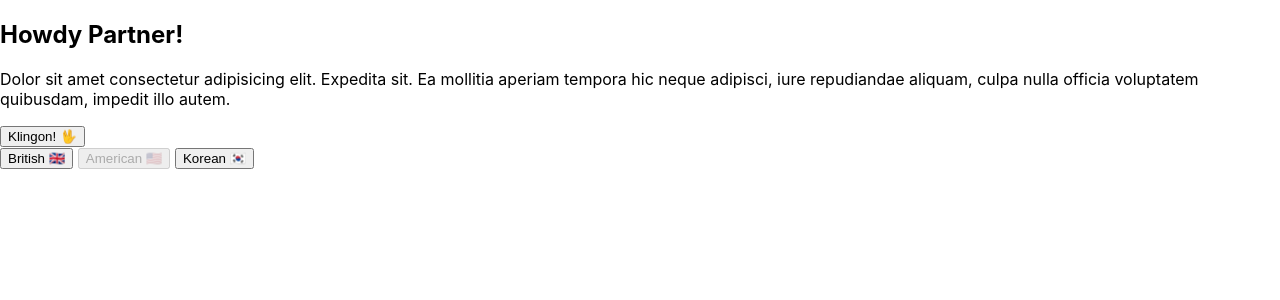
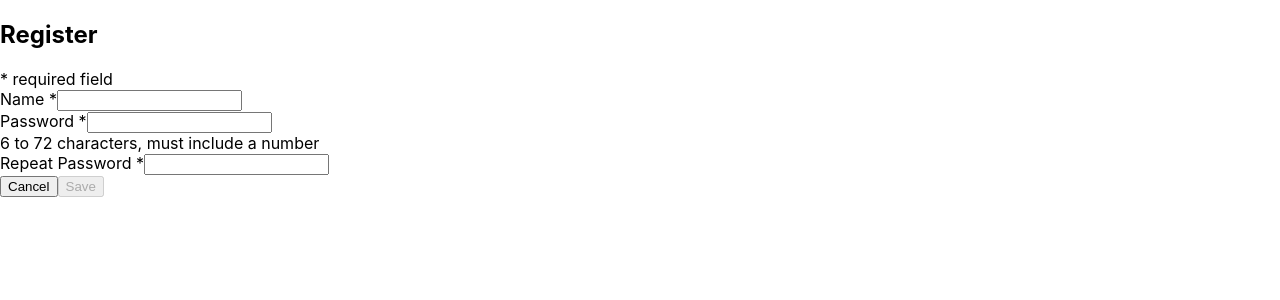
Before and after one commit to ysz951/react-playground, a React (Create React App) app: page / in a window 1280 px wide. Shown: the top 300 px of the page. Built offline with nearby package versions, Linux system fonts and the light colour scheme.

Commit message:
add validate

```diff
--- a/src/index.js
+++ b/src/index.js
@@ -1,9 +1,6 @@
 import React from 'react';
 import ReactDOM from 'react-dom';
 import './index.css';
-import AppLang from './lang-context/AppLang';
+import RegistrationForm from './registrationForm/registrationForm';
 
-ReactDOM.render(
-  <AppLang />,
-  document.getElementById('root')
-);
+ReactDOM.render(<RegistrationForm />, document.getElementById('root'));
--- /dev/null
+++ b/src/registrationForm/ValidationError.js
@@ -0,0 +1,11 @@
+import React from 'react';
+
+export default function ValidationError(props) {
+  if(props.message) {
+    return (
+      <div className="error">{props.message}</div>
+    );
+  }
+
+  return <></>
+}
--- /dev/null
+++ b/src/registrationForm/registrationForm.js
@@ -0,0 +1,150 @@
+import React, { Component } from "react";
+import ValidationError from "./ValidationError";
+
+class RegistrationForm extends Component {
+  constructor(props) {
+    super(props);
+    this.state = {
+      name: {
+        value: "",
+        touched: false
+      },
+      password: {
+        value: "",
+        touched: false
+      },
+      repeatPassword: {
+        value: "",
+        touched: false
+      }
+    };
+  }
+
+  updateName(name) {
+    this.setState({ name: { value: name, touched: true } });
+  }
+
+  updatePassword(password) {
+    this.setState({
+      password: { value: password, touched: true }
+    });
+  }
+
+  updateRepeatPassword(repeatPassword) {
+    this.setState({
+      repeatPassword: {
+        value: repeatPassword,
+        touched: true
+      }
+    });
+  }
+
+  handleSubmit(event) {
+    event.preventDefault();
+    const { name, password, repeatPassword } = this.state;
+
+    console.log("Name: ", name.value);
+    console.log("Password: ", password.value);
+    console.log("Repeat Password: ", repeatPassword.value);
+  }
+
+  validateName() {
+    const name = this.state.name.value.trim();
+    if (name.length === 0) {
+      return "Name is required";
+    } else if (name.length < 3) {
+      return "Name must be at least 3 characters long";
+    }
+  }
+
+  validatePassword() {
+    const password = this.state.password.value.trim();
+    if (password.length === 0) {
+      return "Password is required";
+    } else if (password.length < 6 || password.length > 72) {
+      return "Password must be between 6 and 72 characters long";
+    } else if (!password.match(/[0-9]/)) {
+      return "Password must contain at least one number";
+    }
+  }
+
+  validateRepeatPassword() {
+    const repeatPassword = this.state.repeatPassword.value.trim();
+    const password = this.state.password.value.trim();
+
+    if (repeatPassword !== password) {
+      return "Passwords do not match";
+    }
+  }
+
+  render() {
+    const nameError = this.validateName();
+    const passwordError = this.validatePassword();
+    const repeatPasswordError = this.validateRepeatPassword();
+
+    return (
+      <form className="registration" onSubmit={e => this.handleSubmit(e)}>
+        <h2>Register</h2>
+        <div className="registration__hint">* required field</div>
+        <div className="form-group">
+          <label htmlFor="name">Name *</label>
+          <input
+            type="text"
+            className="registration__control"
+            name="name"
+            id="name"
+            onChange={e => this.updateName(e.target.value)}
+          />
+          {this.state.name.touched && <ValidationError message={nameError} />}
+        </div>
+        <div className="form-group">
+          <label htmlFor="password">Password *</label>
+          <input
+            type="password"
+            className="registration__control"
+            name="password"
+            id="password"
+            onChange={e => this.updatePassword(e.target.value)}
+          />
+          <div className="registration__hint">
+            6 to 72 characters, must include a number
+          </div>
+          {this.state.password.touched && (
+            <ValidationError message={passwordError} />
+          )}
+        </div>
+        <div className="form-group">
+          <label htmlFor="repeatPassword">Repeat Password *</label>
+          <input
+            type="password"
+            className="registration__control"
+            name="repeatPassword"
+            id="repeatPassword"
+            onChange={e => this.updateRepeatPassword(e.target.value)}
+          />
+          {this.state.repeatPassword.touched && (
+            <ValidationError message={repeatPasswordError} />
+          )}
+        </div>
+
+        <div className="registration__button__group">
+          <button type="reset" className="registration__button">
+            Cancel
+          </button>
+          <button
+            type="submit"
+            className="registration__button"
+            disabled={
+              this.validateName() ||
+              this.validatePassword() ||
+              this.validateRepeatPassword()
+            }
+          >
+            Save
+          </button>
+        </div>
+      </form>
+    );
+  }
+}
+export default RegistrationForm;
```
